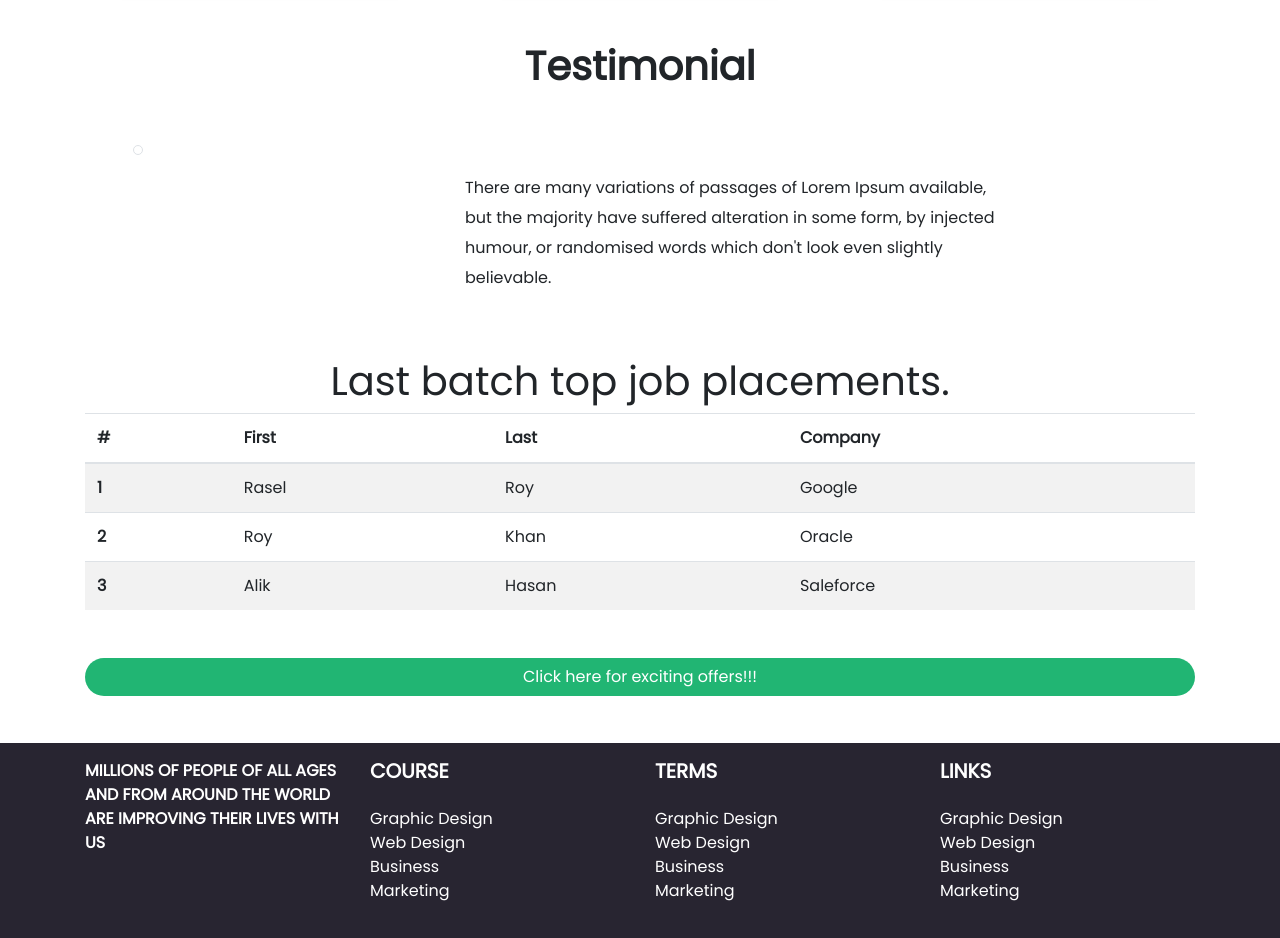
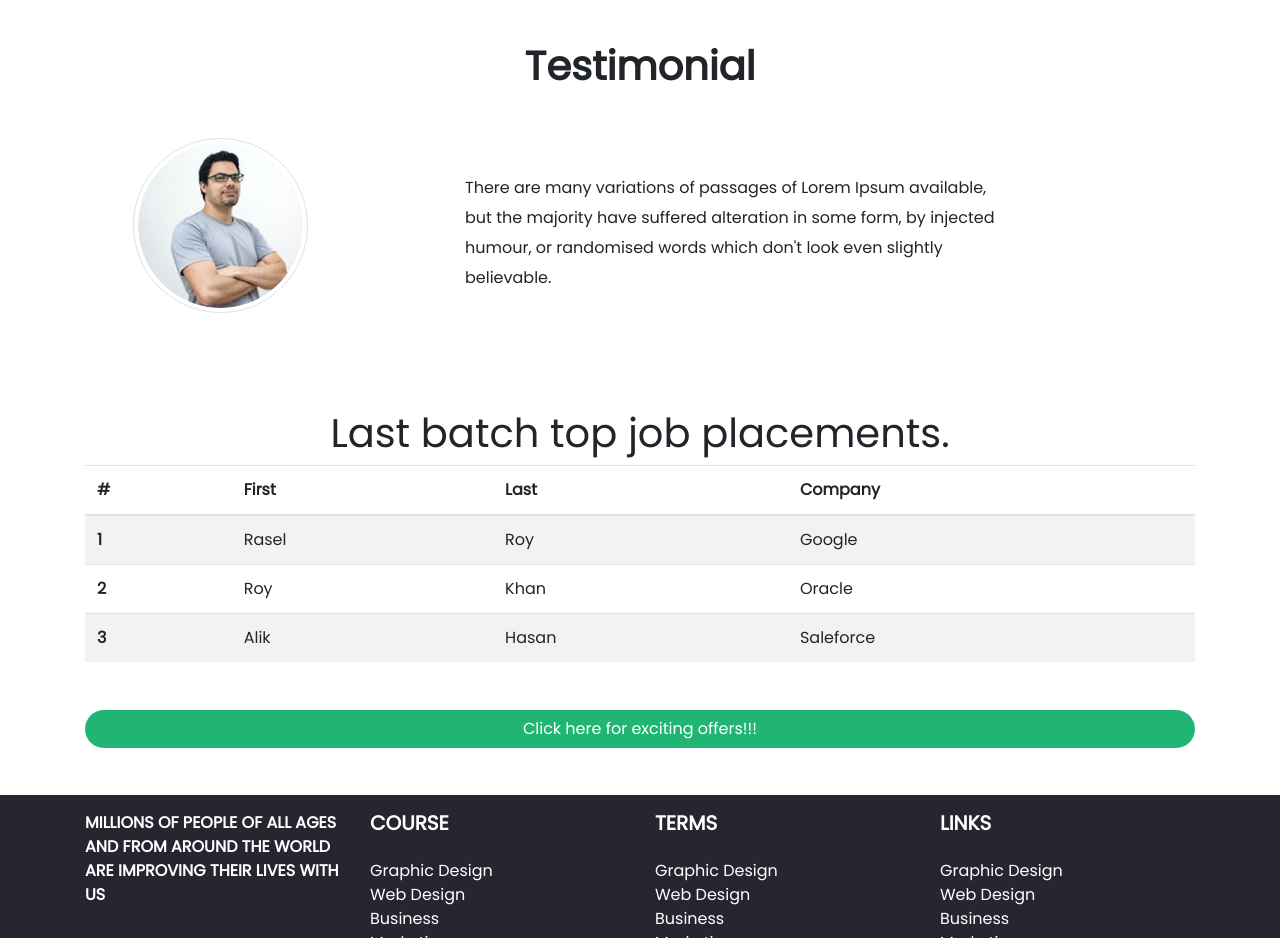
Before and after one commit to mostafamahmood17/e-school, a plain HTML site: page index.html in a window 1280 px wide. Shown: the part 1380-2318 px from the top of the page. Drawn offline with nearby package versions, Linux system fonts and the light colour scheme.

Commit message:
all is well

```diff
--- a/index.html
+++ b/index.html
@@ -215,7 +215,7 @@
   <div class="row">
 
     <div class="col-lg-4 row-md-12 pb-5" id="image-align">
-      <img class="img-fluid rounded-circle img-thumbnail w-50 ml-5" src="photos/man.pnggi" alt="">
+      <img class="img-fluid rounded-circle img-thumbnail w-50 ml-5" src="photos/man.png" alt="">
     </div>
     <div class="col-lg-6 row-md-12">
       <blockquote class="quote">
```
